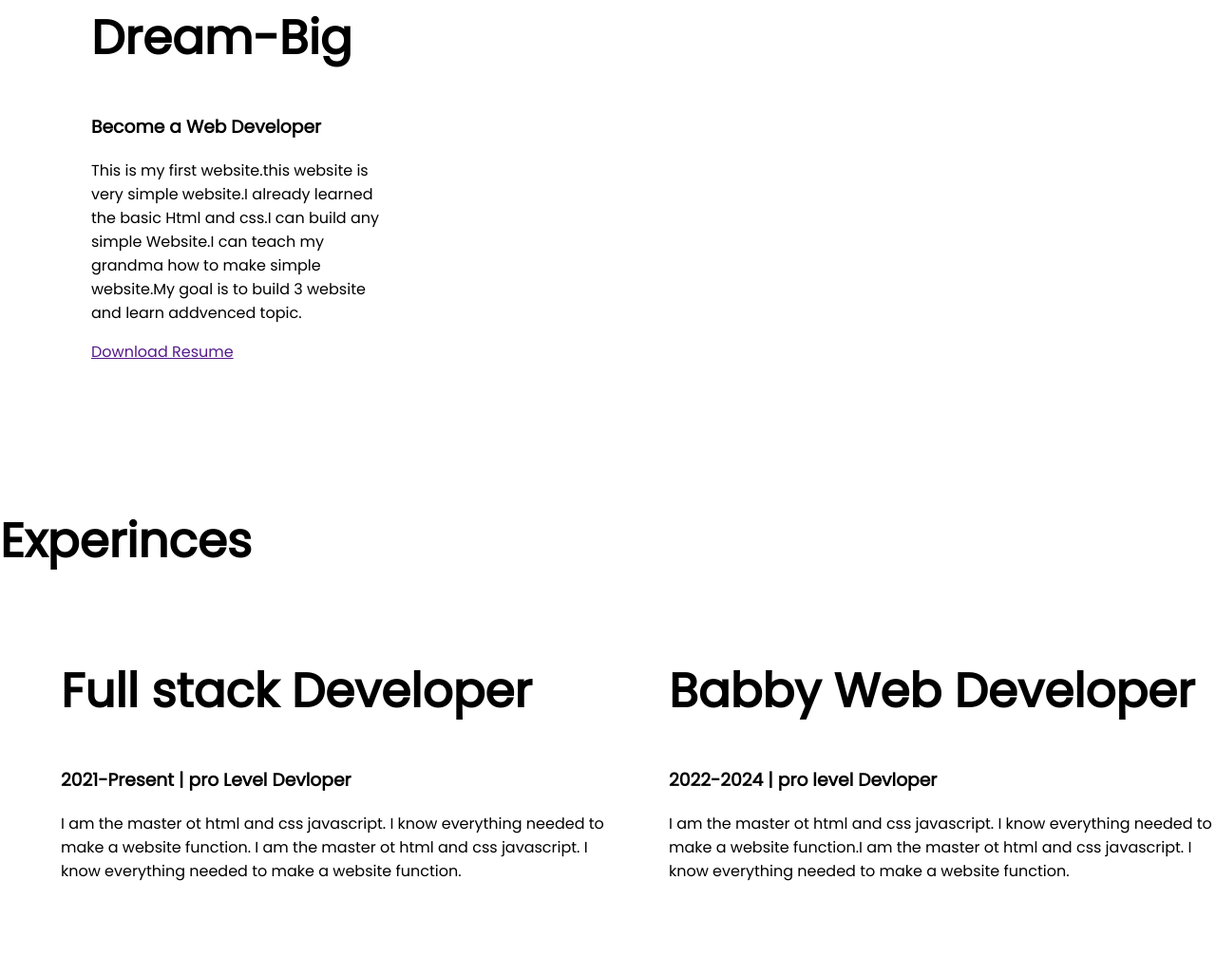
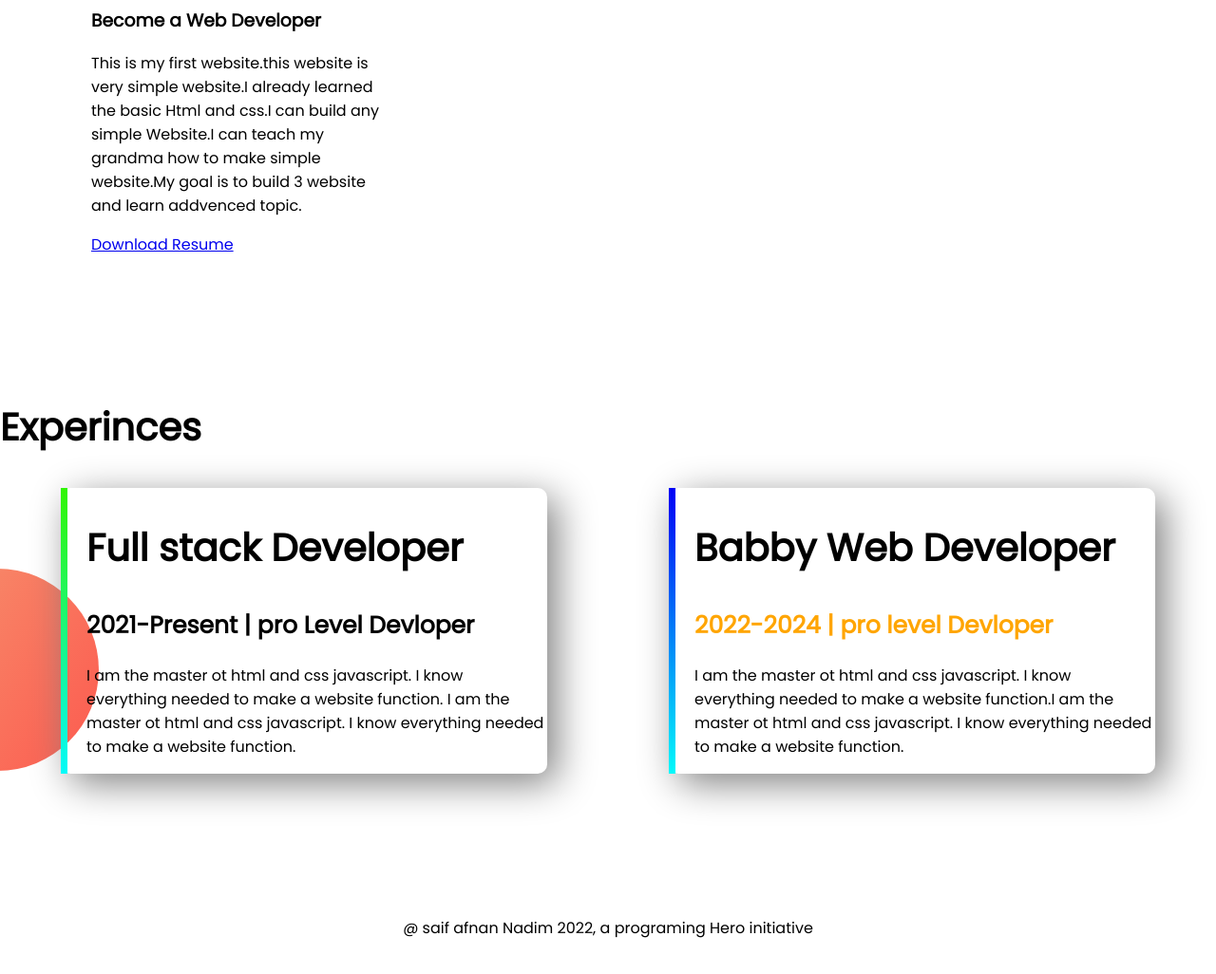
Before and after one commit to Saif-Afnan-Nadim123/developer.portfollio, a plain HTML site: page index.html in a window 1280 px wide. Shown: the part 1136-2162 px from the top of the page at 95% size. Drawn offline with Linux system fonts and the light colour scheme.

Commit message:
project Done added

```diff
--- a/index.html
+++ b/index.html
@@ -22,8 +22,7 @@
             <p>My Name is Saif Afnan Nadim.I am a junior web devloper.I study comtuer tecnology student at Barishal
                 Polytechnic Institute.I am a Juniour Web deploper at fivver</p>
             <a class="link-button" href="https://www.facebook.com/photo/?fbid=508336400797954&set=a.131113281853603"
-                target="_blank">Hire me
-            </a>
+                target="_blank">click and Hire me</a>
         </div>
         <div class="half-width">
             <img src="img/received_280926153901937-removebg-preview.png" </div>
@@ -40,7 +39,9 @@
                     css.I can build any simple Website.I can teach my grandma how to make simple website.My goal is to
                     build 3 website and learn addvenced topic.</p>
 
-                <a class="link=button" target="blank" href="">Download Resume</a>
+                <a class="link=button" target="blank"
+                    href="https://www.facebook.com/photo/?fbid=508336400797954&set=a.131113281853603">Download
+                    Resume</a>
             </div>
 
     </section>
@@ -49,21 +50,25 @@
         <h1>Experinces</h1>
         <div class="flexible-container">
 
-            <div class="half-width">
+            <div id="full-stack-experince" class="experince-item">
                 <h1>Full stack Developer</h1>
-                <h3>2021-Present | pro Level Devloper </h3>
+                <h2 class="orange color">2021-Present | pro Level Devloper</h2>
                 <p>I am the master ot html and css javascript. I know everything needed to make a website function.
                     I am the master ot html and css javascript. I know everything needed to make a website function.
                 </p>
             </div>
-            <div class="half-width">
+            <div id="web-dev-experince" class="experince-item">
                 <h1>Babby Web Developer</h1>
-                <h3>2022-2024 | pro level Devloper</h3>
+                <h2 class="orange-color">2022-2024 | pro level Devloper</h2>
                 <p>I am the master ot html and css javascript. I know everything needed to make a website function.I am
                     the
                     master ot html and css javascript. I know everything needed to make a website function.</p>
             </div>
         </div>
+        <footer>
+            <p>@ saif afnan Nadim 2022, a programing Hero initiative</p>
+        </footer>
+
 
 
 </body>
--- a/style.css
+++ b/style.css
@@ -5,7 +5,11 @@ body {
 }
 
 h1 {
-    font-size: 50px;
+    font-size: 40px;
+}
+
+h2 {
+    font-size: 25px;
 }
 
 .orange-color {
@@ -22,6 +26,7 @@ h1 {
 .half-width {
     width: 50%;
     padding-left: 5%;
+
 }
 
 .half-width img {
@@ -30,11 +35,11 @@ h1 {
 
 .link-button {
     text-decoration: none;
-    background-image: linear-gradient(orange, tomato);
-    padding: 10px, 40px;
-    color: white;
+    background-image: linear-gradient(rgb(14, 172, 93), rgb(219, 52, 23));
+    padding: 20px, 40px;
+    color: rgb(255, 255, 255);
     font-weight: 700;
-    border-radius: 4px;
+    border-radius: 10px;
 }
 
 .top-banner {
@@ -47,3 +52,37 @@ h1 {
     background-image: url(img/dream-bg.png);
 
 }
+
+.experince-area {
+    background-image: url(img/exp-bg.png);
+    background-repeat: no-repeat;
+    background-position: left;
+}
+
+.experince-item {
+    width: 40%;
+    margin-left: 5%;
+    margin-right: 5%;
+    padding-left: 20px;
+    border-radius: 10px;
+    box-shadow: 10px 10px 40px gray;
+
+}
+
+#web-dev-experince {
+    border-left: 7px solid;
+    border-image: linear-gradient(rgb(0, 0, 245), rgb(3, 250, 250));
+    border-image-slice: 1;
+}
+
+#full-stack-experince {
+    border-left: 7px solid;
+    border-image: linear-gradient(rgb(49, 245, 0), rgb(3, 250, 250));
+    border-image-slice: 1;
+
+}
+
+footer p {
+    text-align: center;
+
+}
```
